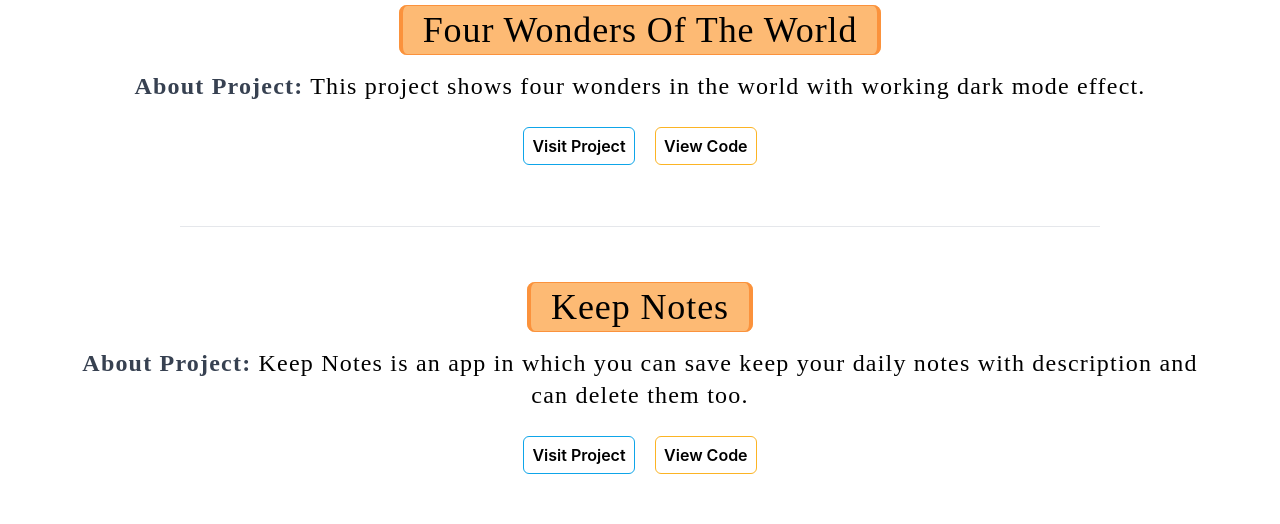
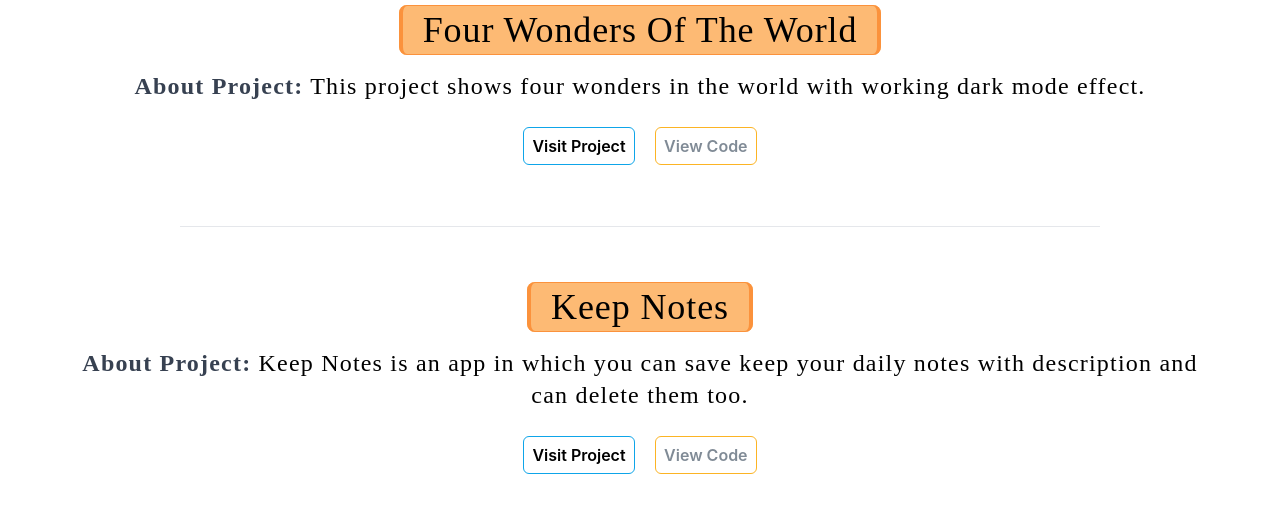
Before and after one commit to PunitMudgal/my-portfolio, a React (Create React App) app: page /project in a window 1280 px wide. Shown: the part 880-1404 px from the top of the page. Built offline with nearby package versions, Linux system fonts and the light colour scheme.

Commit message:
project btn fix

```diff
--- a/src/Components/Projects.jsx
+++ b/src/Components/Projects.jsx
@@ -26,6 +26,9 @@ export default function Projects(props) {
         {/* button 2 */}
         <a
          target='_blank'
+        //  style={props.Data.SourceCode=='' ? {pointerEvents: "none", color:"#808B96"}: {}}
+        style={props.Data.SourceCode=='' ? {pointerEvents: "none", color:"#808B96"}:{}}
+
           href={props.Data.SourceCode}
           className="md:p-2 p-1 dark:text-slate-200 text-bold dark:bg-transparent text-black m-2 bg-transparent  rounded-md border border-[#FCB424] hover:bg-orange-500 dark:hover:bg-orange-500 font-semibold "
         >
```
